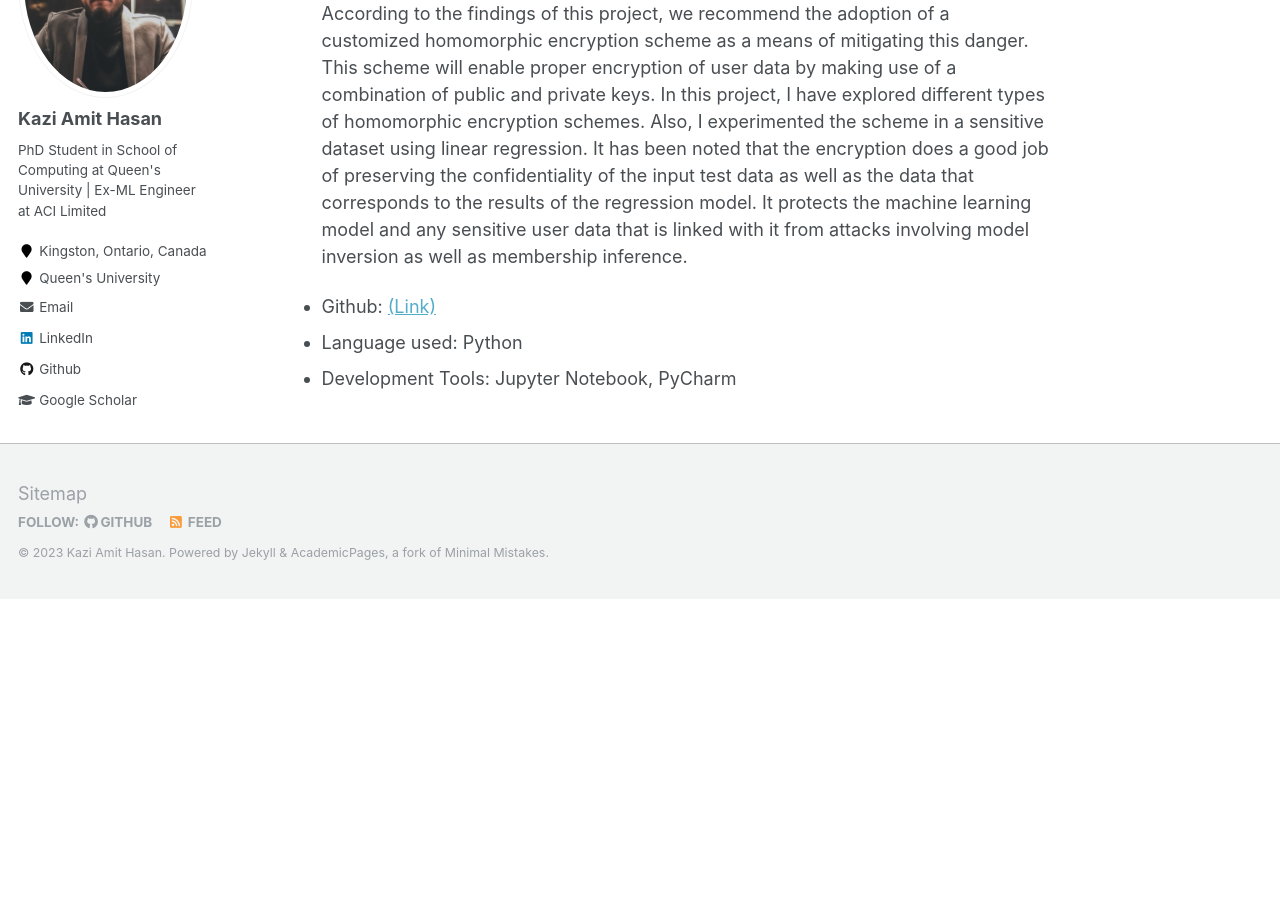
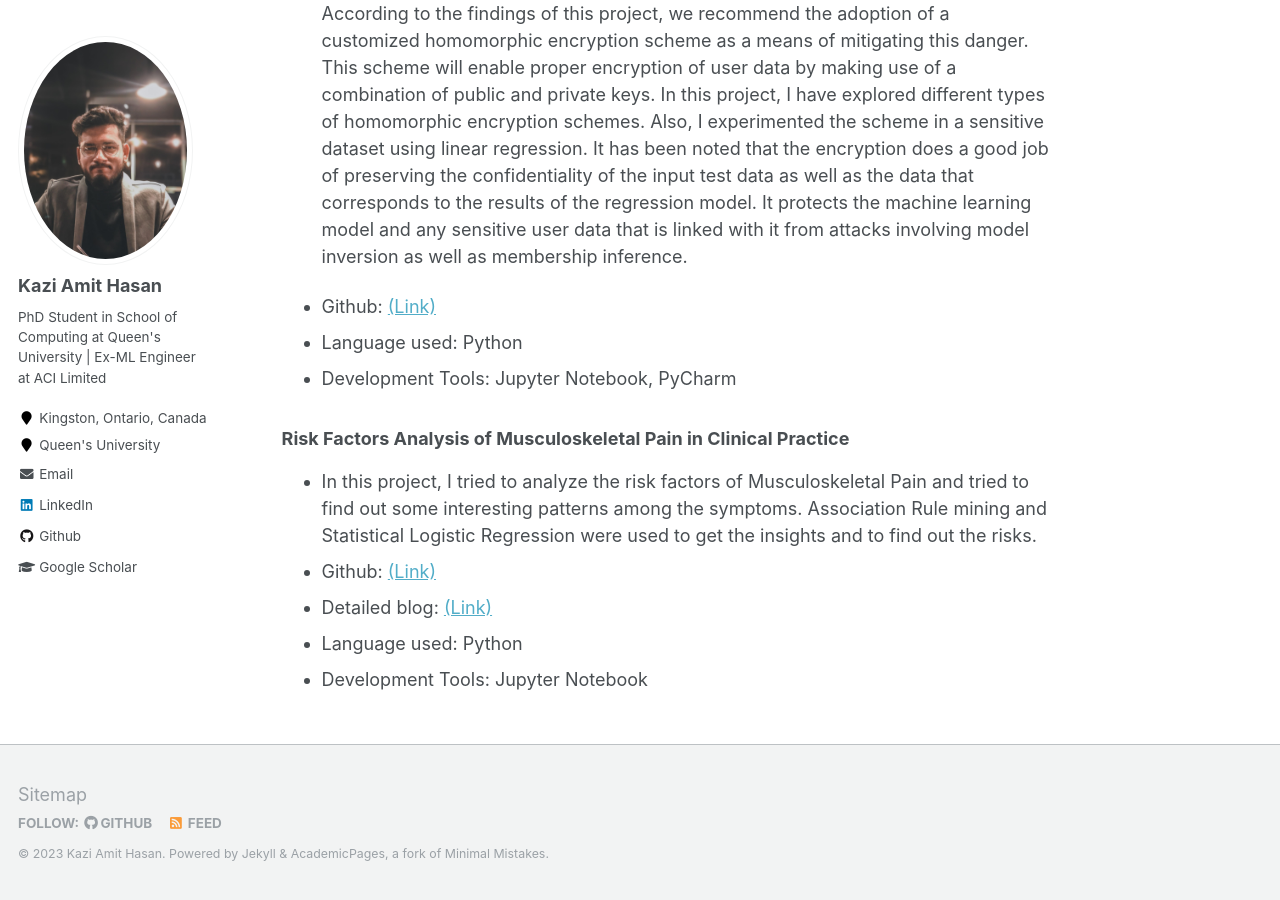
Before and after one commit to KaziAmitHasan/kaziamithasan.github.io, a Jekyll site: the page built from _pages/experiences.md, in a window 1280 px wide and 900 px high, scrolled down 3060 px. Built offline with Jekyll 4.4.1, drawn with Linux system fonts in a browser that asks for light colours; before the commit the page ends 3659 px from its top, so only the background shows below that.

Commit message:
info updated

```diff
--- a/_pages/experiences.md
+++ b/_pages/experiences.md
@@ -87,3 +87,11 @@ Responsibilities:
 - Github: <a href="https://github.com/AmitHasanShuvo/CISC-870-Project">(Link)</a>
 - Language used: Python
 - Development Tools: Jupyter Notebook, PyCharm
+
+
+### Risk Factors Analysis of Musculoskeletal Pain in Clinical Practice
+- In this project, I tried to analyze the risk factors of Musculoskeletal Pain and tried to find out some interesting patterns among the symptoms. Association Rule mining and Statistical Logistic Regression were used to get the insights and to find out the risks.
+- Github: <a href="https://github.com/AmitHasanShuvo/Musculoskeletal-Pain">(Link) </a>
+- Detailed blog: <a href="https://amithasanshuvo.github.io/amit-blogs/health_analytics/machine_learning/jupyter/2021/08/14/Risk-Factors-Analysis-of-Musculoskeletal-Pain.html">(Link) </a>
+- Language used: Python
+- Development Tools: Jupyter Notebook
```
